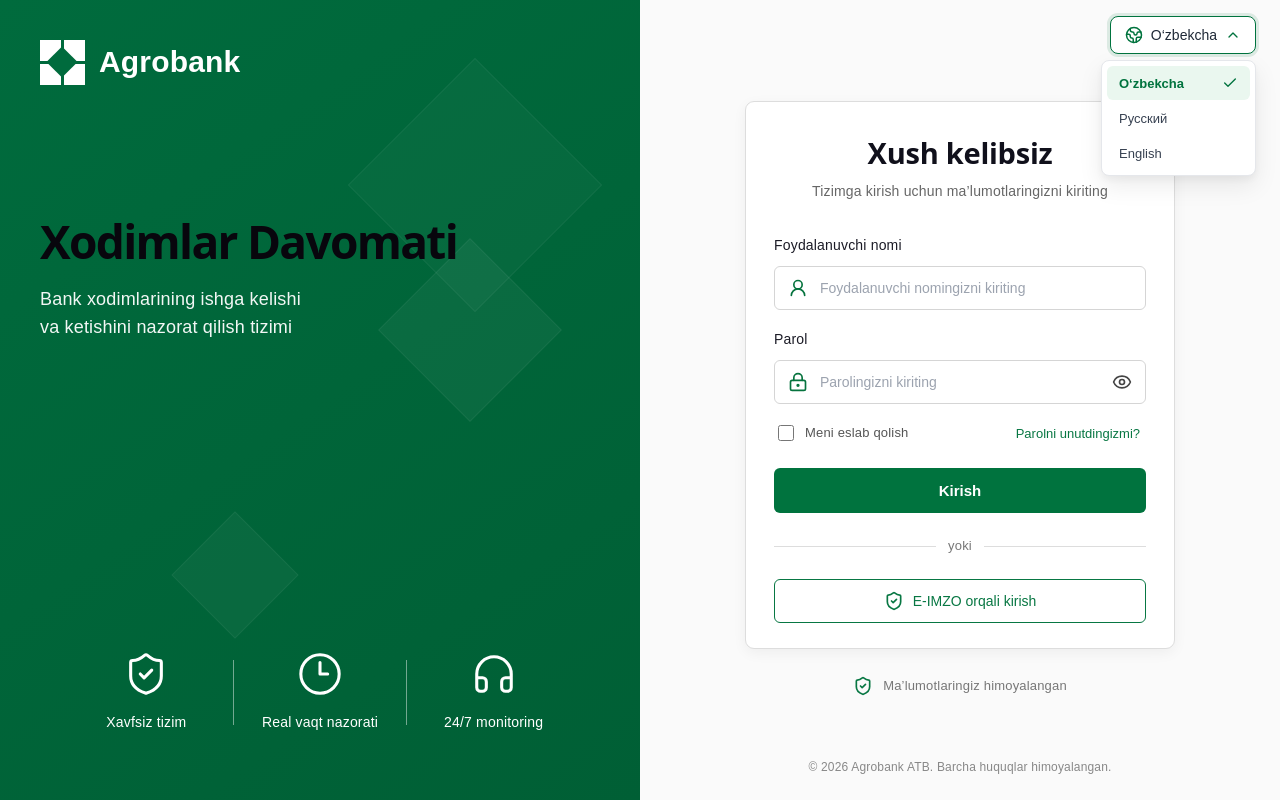
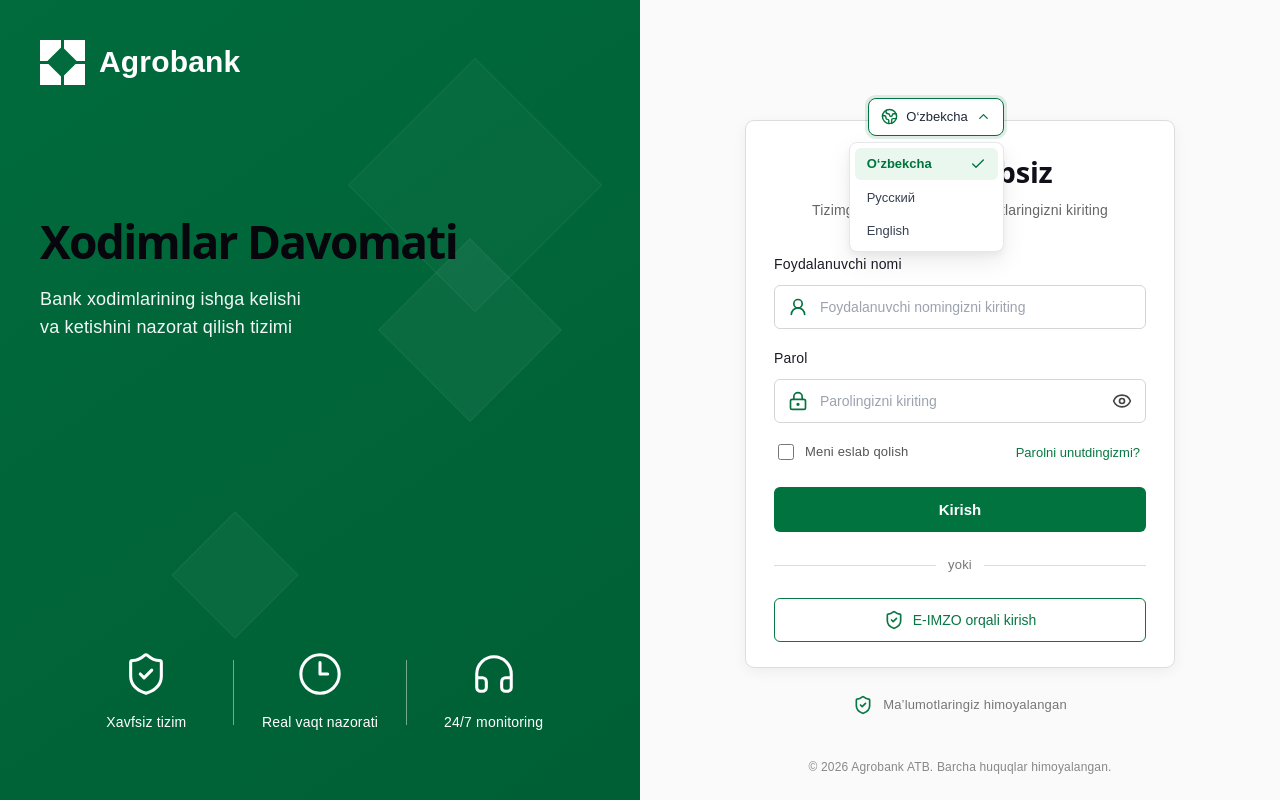
Before and after one commit to sharobiddinovjaloliddin97-sudo/agrobank-attendance, a React (Vite) app: page / in a window 1280 px wide. Both pictures are taken after a click on the button "O‘zbekcha". Built offline with nearby package versions, Linux system fonts and the light colour scheme.

Commit message:
feat(dashboard): add language selector to dashboard header and make component reusable

```diff
--- a/src/components/Header/Header.jsx
+++ b/src/components/Header/Header.jsx
@@ -1,5 +1,6 @@
 import { useNavigate } from "react-router-dom";
 import { Menu, UserRound, LogOut } from "lucide-react";
+import LanguageSelector from "../LanguageSelector/LanguageSelector";
 
 function Header({ onToggleSidebar }) {
   const navigate = useNavigate();
@@ -14,6 +15,9 @@
       >
         <Menu size={22} />
       </button>
+
+      <div className="header-right">
+        <LanguageSelector />
 
         <div className="header-user">
           <div className="user-card">
@@ -38,6 +42,7 @@
             <span>Chiqish</span>
           </button>
         </div>
+      </div>
     </header>
   );
 }
--- /dev/null
+++ b/src/components/LanguageSelector/LanguageSelector.css
@@ -0,0 +1,110 @@
+.language-selector-wrapper {
+  position: relative;
+  display: inline-block;
+  user-select: none;
+}
+
+.language-selector-btn {
+  height: 38px;
+  padding: 0 12px;
+  display: flex;
+  align-items: center;
+  gap: 8px;
+  background: white;
+  border: 1px solid #e2e5e8;
+  border-radius: 8px;
+  font-size: 13px;
+  font-weight: 500;
+  color: #1f2937;
+  cursor: pointer;
+  transition: all 0.2s ease;
+}
+
+.language-selector-btn:hover {
+  border-color: #00733e;
+  color: #00733e;
+  background: #f7f9f8;
+}
+
+.language-selector-btn.open {
+  border-color: #00733e;
+  box-shadow: 0 0 0 3px rgba(0, 115, 62, 0.12);
+}
+
+.language-selector-globe {
+  color: #00733e;
+  flex-shrink: 0;
+}
+
+.language-selector-arrow {
+  color: #6b7280;
+  transition: transform 0.2s ease, color 0.2s ease;
+  flex-shrink: 0;
+}
+
+.language-selector-arrow.open {
+  transform: rotate(180deg);
+  color: #00733e;
+}
+
+.language-selector-dropdown {
+  position: absolute;
+  top: calc(100% + 6px);
+  right: 0;
+  min-width: 155px;
+  background: white;
+  border: 1px solid #e5e7eb;
+  border-radius: 8px;
+  box-shadow: 0 10px 25px rgba(0, 0, 0, 0.08), 0 4px 6px rgba(0, 0, 0, 0.04);
+  padding: 5px;
+  display: flex;
+  flex-direction: column;
+  gap: 2px;
+  z-index: 1000;
+  animation: langFadeIn 0.15s ease-out;
+}
+
+@keyframes langFadeIn {
+  from {
+    opacity: 0;
+    transform: translateY(-4px);
+  }
+  to {
+    opacity: 1;
+    transform: translateY(0);
+  }
+}
+
+.language-selector-option {
+  width: 100%;
+  display: flex;
+  align-items: center;
+  justify-content: space-between;
+  padding: 8px 12px;
+  border: none;
+  background: transparent;
+  border-radius: 6px;
+  font-size: 13px;
+  font-weight: 500;
+  color: #374151;
+  cursor: pointer;
+  text-align: left;
+  transition: all 0.15s ease;
+}
+
+.language-selector-option:hover {
+  background: #f0fdf4;
+  color: #00733e;
+}
+
+.language-selector-option.active {
+  background: #eaf7ef;
+  color: #00733e;
+  font-weight: 600;
+}
+
+.language-selector-check {
+  color: #00733e;
+  margin-left: 8px;
+  flex-shrink: 0;
+}
--- /dev/null
+++ b/src/components/LanguageSelector/LanguageSelector.jsx
@@ -0,0 +1,78 @@
+import { useState, useRef, useEffect } from "react";
+import { Globe2, ChevronDown, Check } from "lucide-react";
+import { languages } from "../../locales/translations";
+import "./LanguageSelector.css";
+
+function LanguageSelector({ currentLang, onChangeLang, className = "" }) {
+  const [internalLang, setInternalLang] = useState(() => {
+    return localStorage.getItem("app_lang") || "uz";
+  });
+  const [isOpen, setIsOpen] = useState(false);
+  const dropdownRef = useRef(null);
+
+  const selectedCode = currentLang !== undefined ? currentLang : internalLang;
+  const currentLabel = languages.find((l) => l.code === selectedCode)?.label || "O‘zbekcha";
+
+  useEffect(() => {
+    const handleClickOutside = (event) => {
+      if (dropdownRef.current && !dropdownRef.current.contains(event.target)) {
+        setIsOpen(false);
+      }
+    };
+    document.addEventListener("mousedown", handleClickOutside);
+    return () => document.removeEventListener("mousedown", handleClickOutside);
+  }, []);
+
+  const handleSelect = (code) => {
+    localStorage.setItem("app_lang", code);
+    if (onChangeLang) {
+      onChangeLang(code);
+    } else {
+      setInternalLang(code);
+    }
+    setIsOpen(false);
+  };
+
+  return (
+    <div className={`language-selector-wrapper ${className}`} ref={dropdownRef}>
+      <button
+        type="button"
+        className={`language-selector-btn ${isOpen ? "open" : ""}`}
+        onClick={() => setIsOpen((prev) => !prev)}
+        aria-expanded={isOpen}
+        aria-haspopup="listbox"
+      >
+        <Globe2 size={17} className="language-selector-globe" />
+        <span>{currentLabel}</span>
+        <ChevronDown
+          size={15}
+          className={`language-selector-arrow ${isOpen ? "open" : ""}`}
+        />
+      </button>
+
+      {isOpen && (
+        <div className="language-selector-dropdown" role="listbox">
+          {languages.map((lang) => (
+            <button
+              key={lang.code}
+              type="button"
+              className={`language-selector-option ${
+                selectedCode === lang.code ? "active" : ""
+              }`}
+              onClick={() => handleSelect(lang.code)}
+              role="option"
+              aria-selected={selectedCode === lang.code}
+            >
+              <span>{lang.label}</span>
+              {selectedCode === lang.code && (
+                <Check size={16} className="language-selector-check" />
+              )}
+            </button>
+          ))}
+        </div>
+      )}
+    </div>
+  );
+}
+
+export default LanguageSelector;
--- a/src/pages/Dashboard/Dashboard.css
+++ b/src/pages/Dashboard/Dashboard.css
@@ -118,6 +118,12 @@
     cursor: pointer;
     display: flex;
     align-items: center;
+}
+
+.header-right {
+    display: flex;
+    align-items: center;
+    gap: 12px;
 }
 
 .header-user {
--- a/src/pages/Login/Login.css
+++ b/src/pages/Login/Login.css
@@ -178,118 +178,11 @@
 
 /* LANGUAGE */
 
-.language-wrapper {
+.login-lang {
   position: absolute;
   top: 16px;
   right: 24px;
   z-index: 50;
-}
-
-.language-btn {
-  height: 38px;
-  padding: 0 14px;
-
-  display: flex;
-  align-items: center;
-  gap: 8px;
-
-  background: white;
-  border: 1px solid #dedede;
-  border-radius: 8px;
-
-  font-size: 14px;
-  font-weight: 500;
-  color: #1f2937;
-  cursor: pointer;
-  transition: all 0.2s ease;
-  user-select: none;
-}
-
-.language-btn:hover {
-  border-color: #00733e;
-  color: #00733e;
-}
-
-.language-btn.open {
-  border-color: #00733e;
-  box-shadow: 0 0 0 3px rgba(0, 115, 62, 0.12);
-}
-
-.language-globe {
-  color: #00733e;
-  flex-shrink: 0;
-}
-
-.language-arrow {
-  color: #6b7280;
-  transition: transform 0.2s ease, color 0.2s ease;
-  flex-shrink: 0;
-}
-
-.language-arrow.open {
-  transform: rotate(180deg);
-  color: #00733e;
-}
-
-.language-dropdown {
-  position: absolute;
-  top: calc(100% + 6px);
-  right: 0;
-  min-width: 155px;
-  background: white;
-  border: 1px solid #e5e7eb;
-  border-radius: 8px;
-  box-shadow: 0 10px 25px rgba(0, 0, 0, 0.08), 0 4px 6px rgba(0, 0, 0, 0.04);
-  padding: 5px;
-  display: flex;
-  flex-direction: column;
-  gap: 2px;
-  animation: fadeIn 0.15s ease-out;
-}
-
-@keyframes fadeIn {
-  from {
-    opacity: 0;
-    transform: translateY(-4px);
-  }
-  to {
-    opacity: 1;
-    transform: translateY(0);
-  }
-}
-
-.language-option {
-  width: 100%;
-  display: flex;
-  align-items: center;
-  justify-content: space-between;
-  padding: 9px 12px;
-  border: none;
-  background: transparent;
-  border-radius: 6px;
-  font-size: 13px;
-  font-weight: 500;
-  color: #374151;
-  cursor: pointer;
-  text-align: left;
-  transition: all 0.15s ease;
-}
-
-.language-option:hover {
-  background: #f0fdf4;
-  color: #00733e;
-}
-
-.language-option.active {
-  background: #eaf7ef;
-  color: #00733e;
-  font-weight: 600;
-}
-
-.language-check {
-  color: #00733e;
-  margin-left: 8px;
-  flex-shrink: 0;
 }
 
 
--- a/src/pages/Login/Login.jsx
+++ b/src/pages/Login/Login.jsx
@@ -1,12 +1,9 @@
-import { useState, useRef, useEffect } from "react";
+import { useState } from "react";
 import { useNavigate } from "react-router-dom";
 import {
-  Check,
-  ChevronDown,
   Clock3,
   Eye,
   EyeOff,
-  Globe2,
   Headphones,
   LockKeyhole,
   ShieldCheck,
@@ -14,32 +11,22 @@
 } from "lucide-react";
 
 import "./Login.css";
-import { languages, translations } from "../../locales/translations";
+import { translations } from "../../locales/translations";
+import LanguageSelector from "../../components/LanguageSelector/LanguageSelector";
 
 function Login() {
   const navigate = useNavigate();
 
-  const [selectedLang, setSelectedLang] = useState("uz");
-  const [isLangOpen, setIsLangOpen] = useState(false);
-  const langDropdownRef = useRef(null);
+  const [selectedLang, setSelectedLang] = useState(() => {
+    return localStorage.getItem("app_lang") || "uz";
+  });
 
   const [showPassword, setShowPassword] = useState(false);
   const [username, setUsername] = useState("");
   const [password, setPassword] = useState("");
   const [error, setError] = useState("");
 
-  const t = translations[selectedLang];
-
-  // Close language dropdown on outside click
-  useEffect(() => {
-    const handleClickOutside = (event) => {
-      if (langDropdownRef.current && !langDropdownRef.current.contains(event.target)) {
-        setIsLangOpen(false);
-      }
-    };
-    document.addEventListener("mousedown", handleClickOutside);
-    return () => document.removeEventListener("mousedown", handleClickOutside);
-  }, []);
+  const t = translations[selectedLang] || translations.uz;
 
   const handleLogin = () => {
     if (!username.trim() || !password.trim()) {
@@ -100,41 +87,14 @@
 
       {/* RIGHT SIDE */}
       <section className="login-right">
-        <div className="language-wrapper" ref={langDropdownRef}>
-          <button
-            type="button"
-            className={`language-btn ${isLangOpen ? "open" : ""}`}
-            onClick={() => setIsLangOpen((prev) => !prev)}
-            aria-expanded={isLangOpen}
-            aria-haspopup="listbox"
-          >
-            <Globe2 size={18} className="language-globe" />
-            <span>{languages.find((l) => l.code === selectedLang)?.label}</span>
-            <ChevronDown size={16} className={`language-arrow ${isLangOpen ? "open" : ""}`} />
-          </button>
-
-          {isLangOpen && (
-            <div className="language-dropdown" role="listbox">
-              {languages.map((lang) => (
-                <button
-                  key={lang.code}
-                  type="button"
-                  className={`language-option ${selectedLang === lang.code ? "active" : ""}`}
-                  onClick={() => {
-                    setSelectedLang(lang.code);
-                    setIsLangOpen(false);
-                    if (error) setError("");
-                  }}
-                  role="option"
-                  aria-selected={selectedLang === lang.code}
-                >
-                  <span>{lang.label}</span>
-                  {selectedLang === lang.code && <Check size={16} className="language-check" />}
-                </button>
-              ))}
-            </div>
-          )}
-        </div>
+        <LanguageSelector
+          currentLang={selectedLang}
+          onChangeLang={(code) => {
+            setSelectedLang(code);
+            if (error) setError("");
+          }}
+          className="login-lang"
+        />
 
         <div className="login-card">
           <h2>{t.welcome}</h2>
```
Lines whose indentation alone changed are shown as unchanged.
